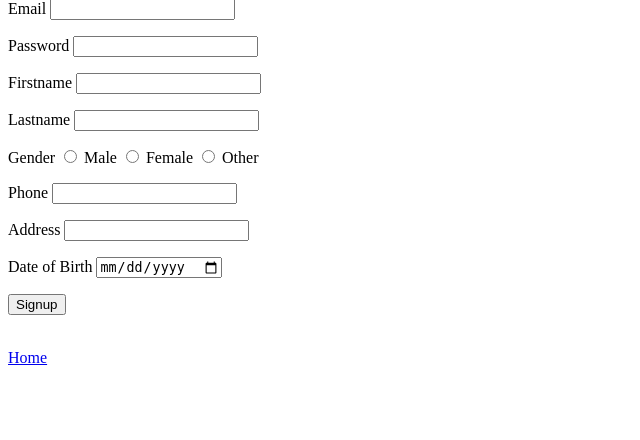
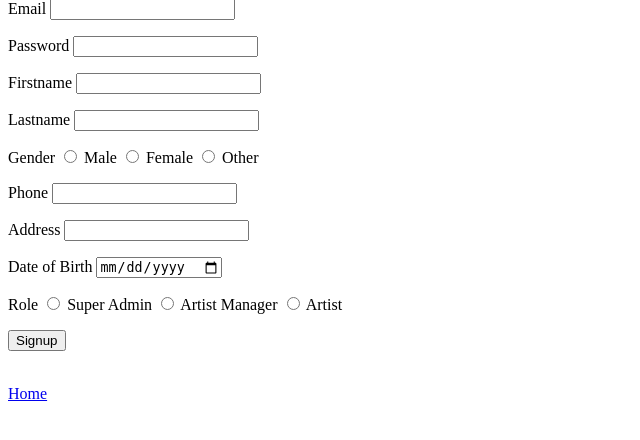
Before and after one commit to Kunjung/Artist-Management-System, a Flask app: page /signup in a window 1280 px wide. Shown: the part 81-521 px from the top of the page, without its empty margins (0-640 px from the left). Run offline with Flask 3, Linux system fonts and the light colour scheme; some libraries are stand-ins or nearby versions.

Commit message:
update signup template

```diff
--- a/templates/signup.html
+++ b/templates/signup.html
@@ -20,11 +20,11 @@
     </p>
     <p>
         <label>Gender</label>
-        <input type="radio" id="html" name="gender" value="m">
+        <input type="radio" name="gender" value="m">
         <label>Male</label>
-        <input type="radio" id="css" name="gender" value="f">
+        <input type="radio" name="gender" value="f">
         <label>Female</label>
-        <input type="radio" id="javascript" name="gender" value="o">
+        <input type="radio" name="gender" value="o">
         <label>Other</label>
     </p>
     <p>
@@ -40,6 +40,15 @@
         <input type="date" name="dob" id="dob" required>
     </p>
     <p>
+        <label>Role</label>
+        <input type="radio" name="role" value="super_admin">
+        <label>Super Admin</label>
+        <input type="radio" name="role" value="artist_manager">
+        <label>Artist Manager</label>
+        <input type="radio" name="role" value="artist">
+        <label>Artist</label>
+    </p>
+    <p>
         <input type="submit" value="Signup">
     </p>
   </form>
```
